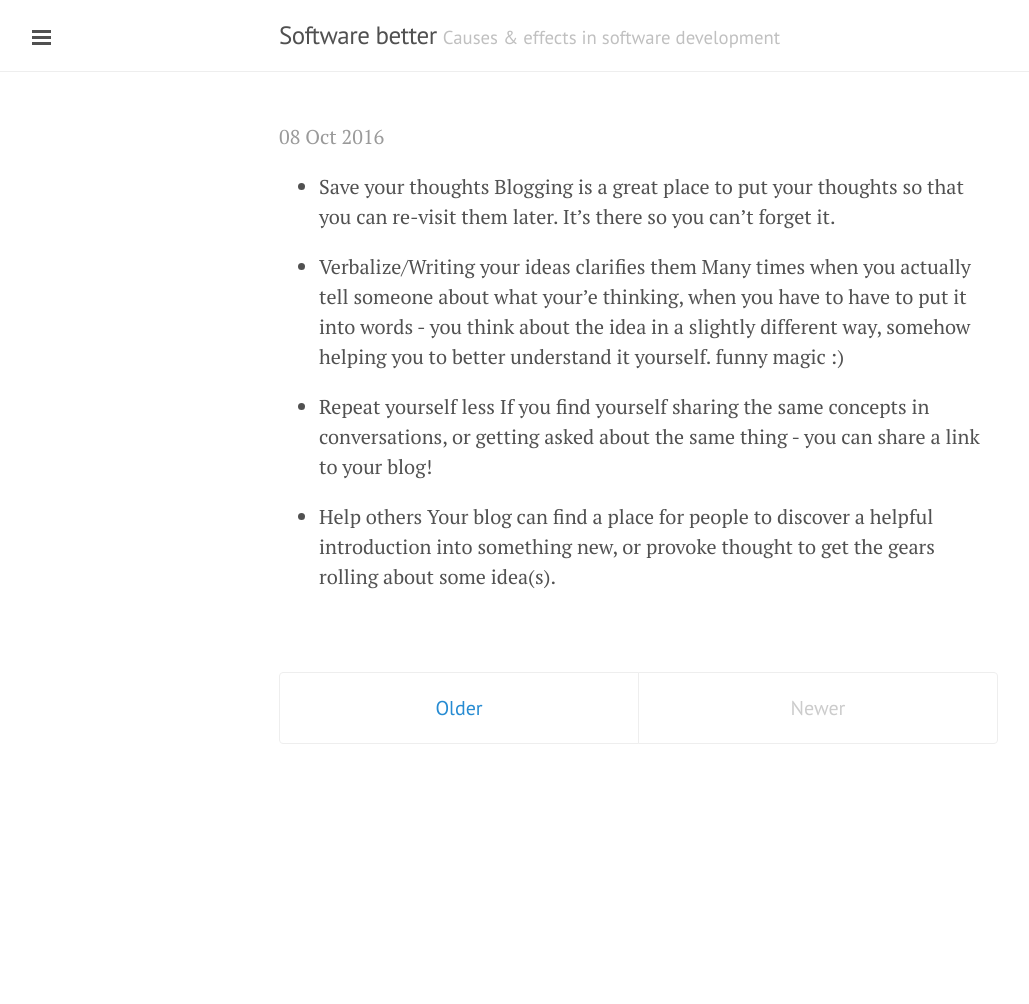
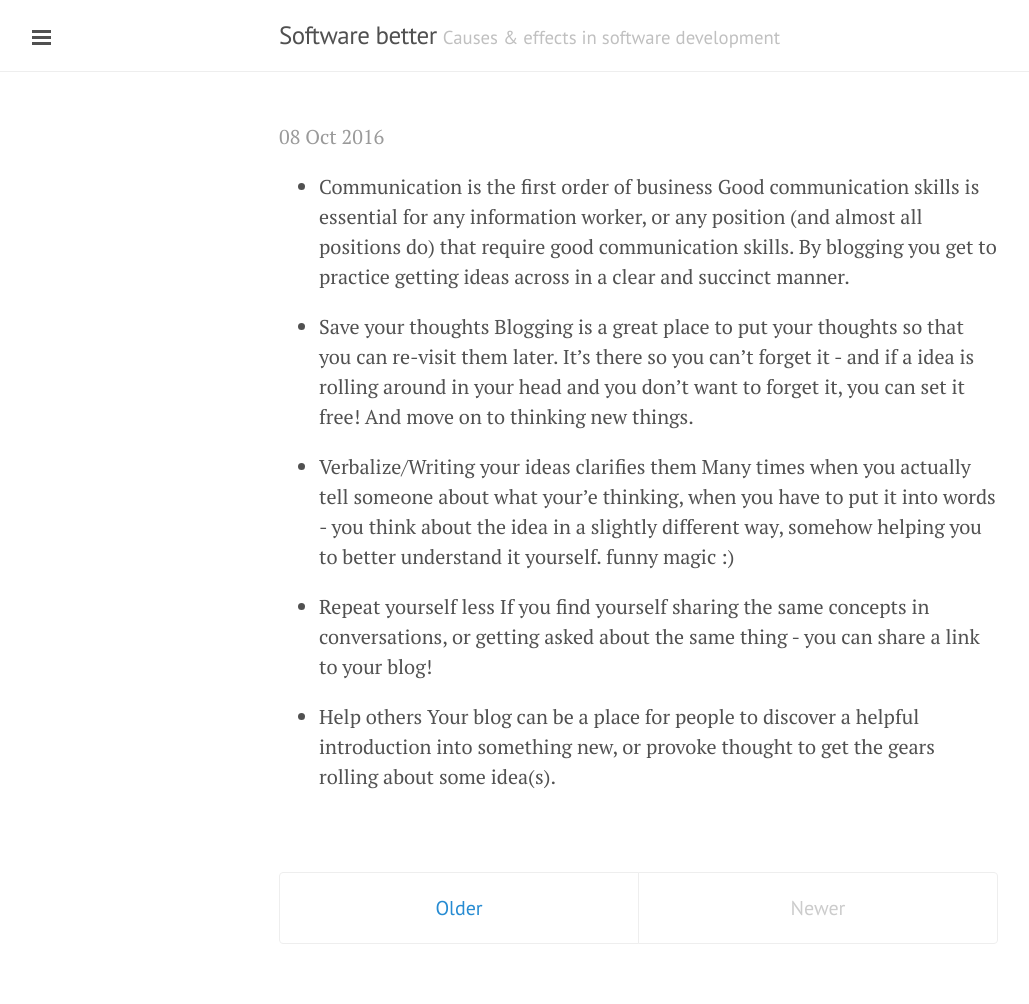
Before and after one commit to ideaflare/ideaflare.github.io, a Jekyll site: the page built from index.html, in a window 1280 px wide. Shown: the whole page, without its empty margins (1-1030 px from the left). Built offline with Jekyll 4.4.1, drawn with Linux system fonts in a browser that asks for light colours; the list of posts is cut into pages by our own code; comment, search, counter and statistics services are not loaded; before the commit the page ends 900 px from its top, so only the background shows below that.

Commit message:
Post update: What blogging can do for YOU:

```diff
--- a/_posts/2016-10-06-what-blogging-can-do-for-you.markdown
+++ b/_posts/2016-10-06-what-blogging-can-do-for-you.markdown
@@ -3,14 +3,17 @@ published: false
 title: What blogging can do for YOU:
 layout: post
 ---
+* Communication is the first order of business
+Good communication skills is essential for any information worker, or any position (and almost all positions do) that require good communication skills. By blogging you get to practice getting ideas across in a clear and succinct manner.
+
 * Save your thoughts
-Blogging is a great place to put your thoughts so that you can re-visit them later. It's there so you can't forget it.
+Blogging is a great place to put your thoughts so that you can re-visit them later. It's there so you can't forget it - and if a idea is rolling around in your head and you don't want to forget it, you can set it free! And move on to thinking new things.
 
 * Verbalize/Writing your ideas clarifies them
-Many times when you actually tell someone about what your'e thinking, when you have to have to put it into words - you think about the idea in a slightly different way, somehow helping you to better understand it yourself. funny magic :)
+Many times when you actually tell someone about what your'e thinking, when you have to put it into words - you think about the idea in a slightly different way, somehow helping you to better understand it yourself. funny magic :)
 
 * Repeat yourself less
 If you find yourself sharing the same concepts in conversations, or getting asked about the same thing - you can share a link to your blog!
 
 * Help others
-Your blog can find a place for people to discover a helpful introduction into something new, or provoke thought to get the gears rolling about some idea(s).
+Your blog can be a place for people to discover a helpful introduction into something new, or provoke thought to get the gears rolling about some idea(s).
```
